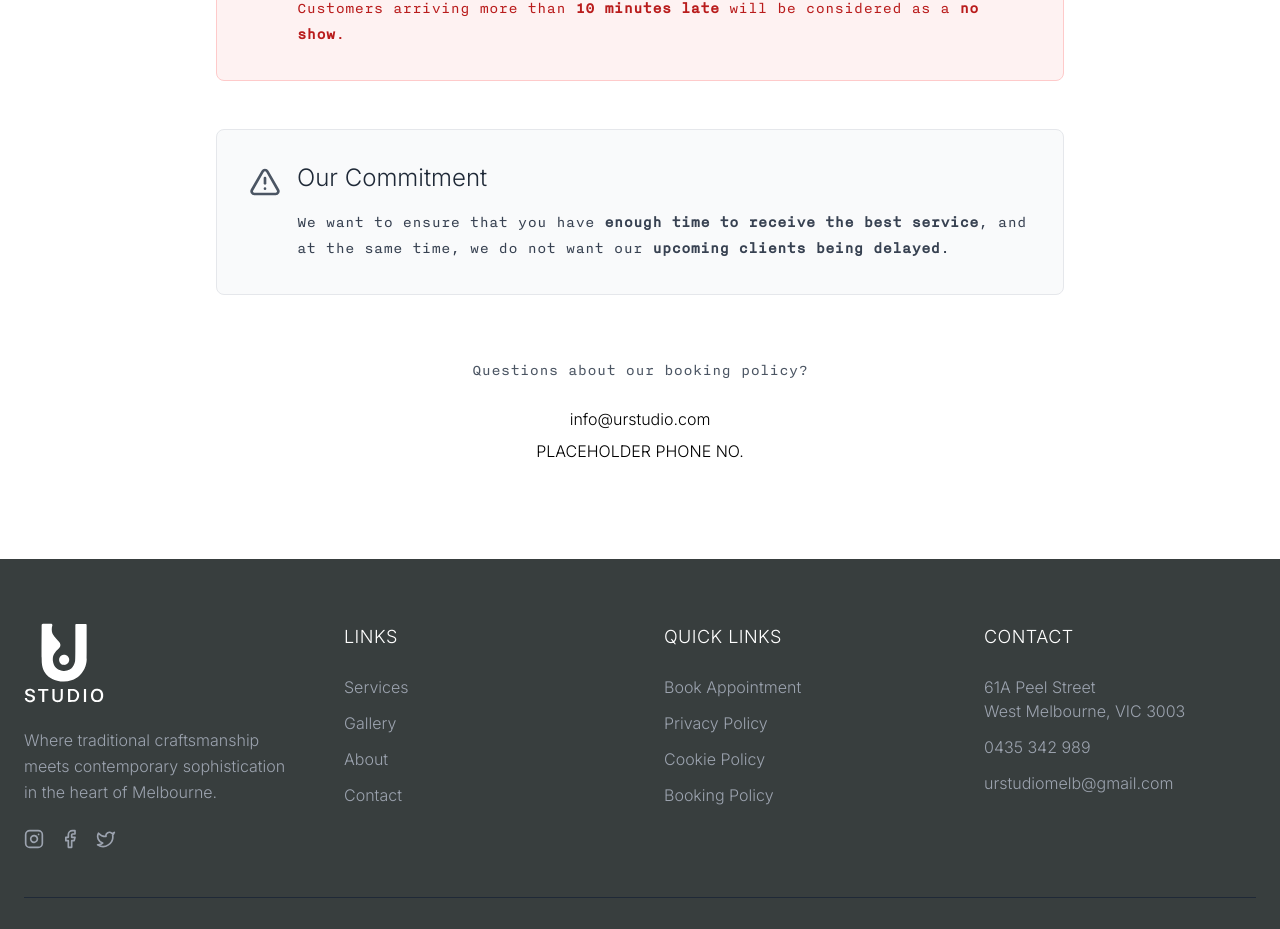
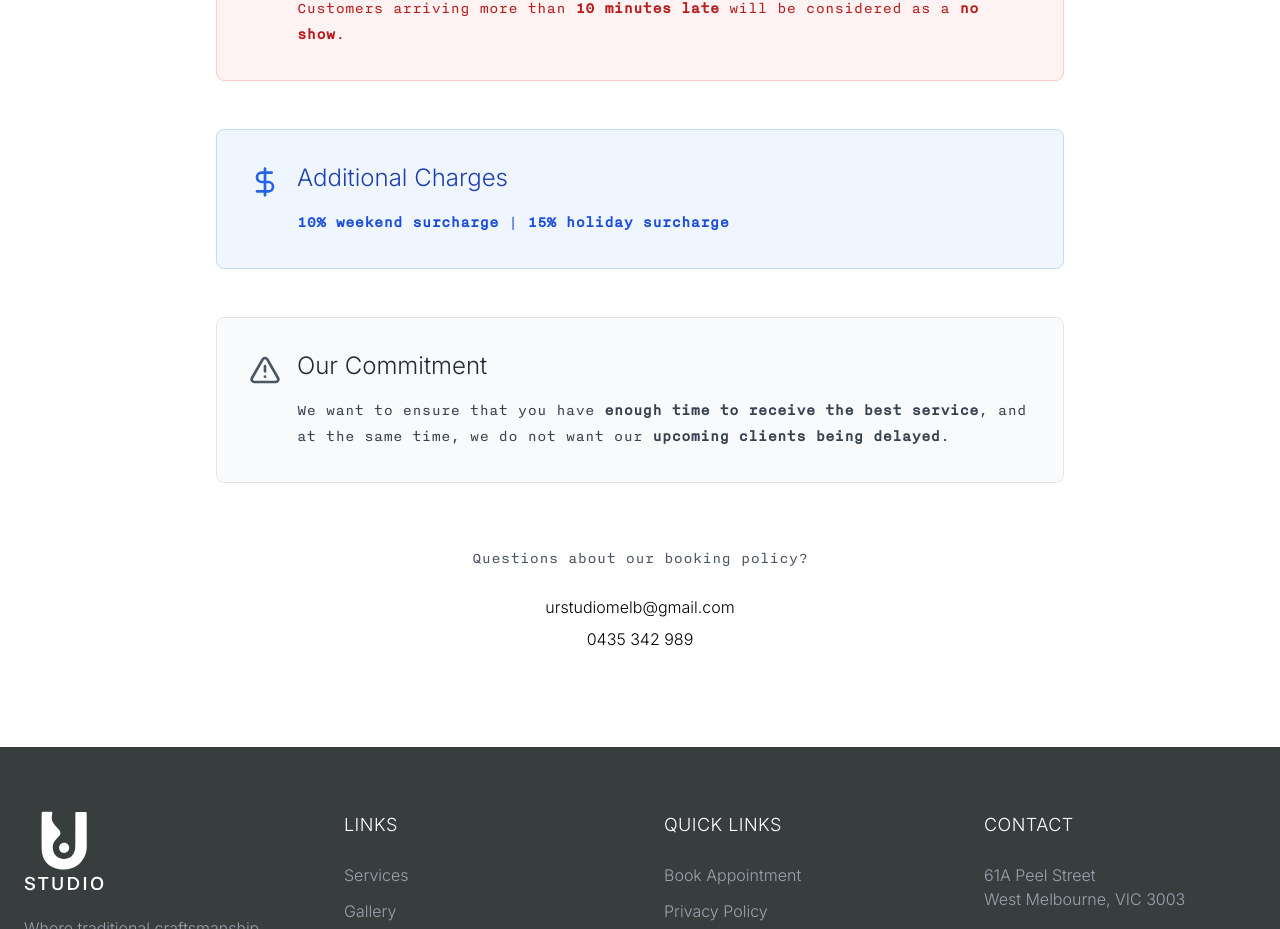
Before and after one commit to hd-marshall/ur-studio-nextjs, a Next.js app: page /booking-policy in a window 1280 px wide. Shown: the part 940-1869 px from the top of the page. Built offline with nearby package versions, Linux system fonts and the light colour scheme.

Commit message:
policy - surcharges policy

```diff
--- a/app/booking-policy/page.tsx
+++ b/app/booking-policy/page.tsx
@@ -1,4 +1,4 @@
-import { CheckCircle, XCircle, Clock, AlertTriangle } from "lucide-react"
+import { CheckCircle, XCircle, Clock, AlertTriangle, DollarSign } from "lucide-react"
 
 export default function BookingPolicy() {
   return (
@@ -16,6 +16,7 @@ export default function BookingPolicy() {
 
         {/* Policy Content */}
         <div className="space-y-12">
+
           {/* Free Cancellation */}
           <div className="bg-green-50 dark:bg-green-900/20 border border-green-200 dark:border-green-800 rounded-lg p-8">
             <div className="flex items-start space-x-4">
@@ -67,6 +68,21 @@ export default function BookingPolicy() {
             </div>
           </div>
 
+          {/* Surcharges */}
+          <div className="bg-blue-50 dark:bg-blue-900/20 border border-blue-200 dark:border-blue-800 rounded-lg p-8">
+            <div className="flex items-start space-x-4">
+              <DollarSign className="h-8 w-8 text-blue-600 dark:text-blue-400 flex-shrink-0 mt-1" />
+              <div>
+                <h2 className="text-2xl font-light text-blue-800 dark:text-blue-200 mb-4">
+                  Additional Charges
+                </h2>
+                <p className="text-blue-700 dark:text-blue-300 text-md leading-relaxed" style={{ fontFamily: 'var(--font-body)' }}>
+                  <strong>10% weekend surcharge</strong> | <strong>15% holiday surcharge</strong>
+                </p>
+              </div>
+            </div>
+          </div>
+
           {/* Our Commitment */}
           <div className="bg-gray-50 dark:bg-gray-900/50 border border-gray-200 dark:border-gray-800 rounded-lg p-8">
             <div className="flex items-start space-x-4">
@@ -92,18 +108,18 @@ export default function BookingPolicy() {
           <div className="space-y-2">
             <p>
               <a
-                href="mailto:info@urstudio.com"
+                href="mailto:urstudiomelb@gmail.com"
                 className="text-black dark:text-white hover:text-gray-600 dark:hover:text-gray-300 transition-colors font-light"
               >
-                info@urstudio.com
+                urstudiomelb@gmail.com
               </a>
             </p>
             <p>
               <a
-                href="tel:+61PLACEHOLDER"
+                href="tel:+0435 342 989"
                 className="text-black dark:text-white hover:text-gray-600 dark:hover:text-gray-300 transition-colors font-light"
               >
-                PLACEHOLDER PHONE NO.
+                0435 342 989
               </a>
             </p>
           </div>
```
